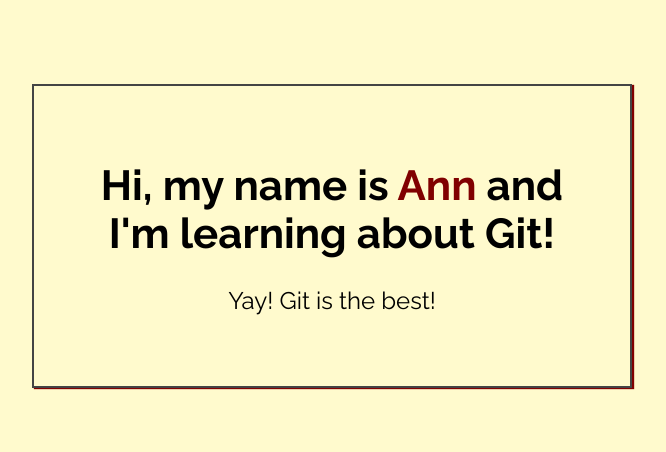
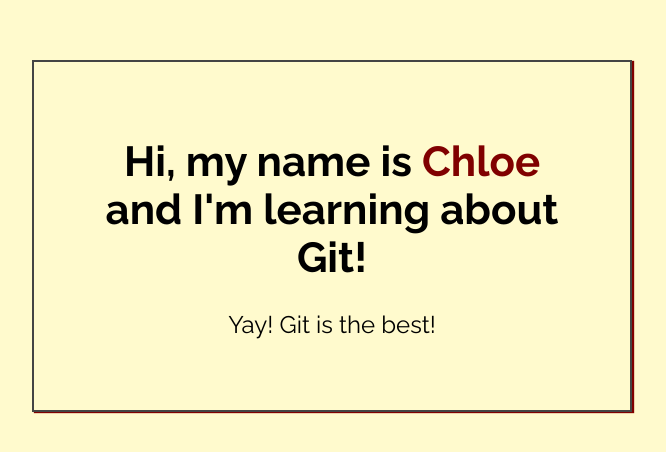
Before and after one commit to chloew3st/My-First-Repo, a plain HTML site: page index.html in a window 1280 px wide. Shown: the part 164-616 px from the top of the page, without its empty margins (308-974 px from the left). Drawn offline with Linux system fonts and the light colour scheme.

Commit message:
First name change index.html

```diff
--- a/index.html
+++ b/index.html
@@ -14,7 +14,7 @@
 <body>
 
     <div class="greeting">
-        <h1>Hi, my name is <span class="highlight">Ann</span> and I'm learning about Git! </h1>
+        <h1>Hi, my name is <span class="highlight">Chloe</span> and I'm learning about Git! </h1>
 
         <p>Yay! Git is the best!</p>
     </div>
```
